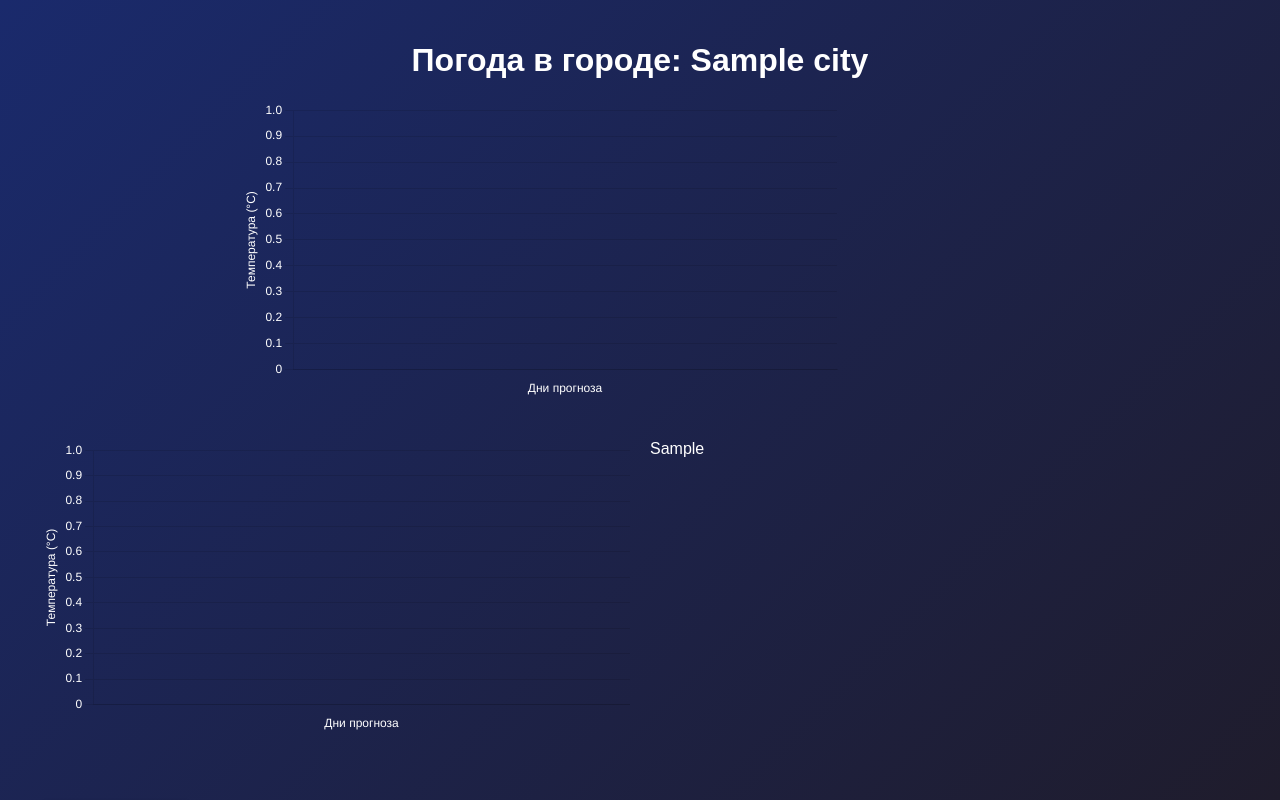
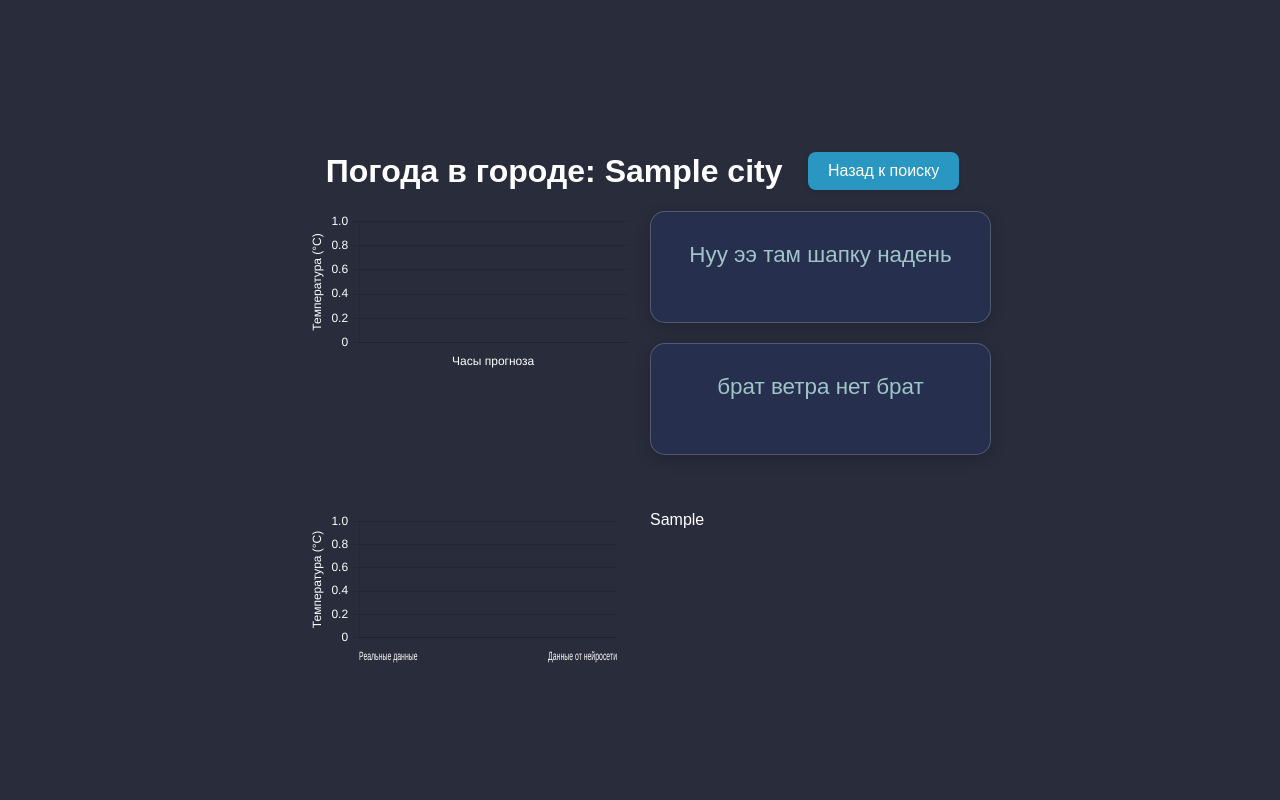
Before and after one commit to tonkaxxx/weather_predictor, a Flask app: template templates/get-weather.html in a window 1280 px wide. Run offline with Flask 3, Linux system fonts and the light colour scheme; the template is opened without the code that fills it: most values are stand-ins (such as "Sample title", 1, 10 or a date in 2020); parts of the project's set-up code (start-up, migrations or seed data) failed here and were passed over.

Commit message:
MAJOR front upd

```diff
--- a/main.py
+++ b/main.py
@@ -89,7 +89,7 @@
 
         df.index = new_index
 
-        html_table = df.to_html(classes='table table-striped', index=True, border=0)
+        html_table = df.to_html(classes='table table-striped', index=True, border=1)
         print(df)
 
         return render_template(
--- a/static/style.css
+++ b/static/style.css
@@ -1,12 +1,13 @@
 body {
+  margin: 0;
+  background: #292c3b;
+  font-family: 'Arial', sans-serif;
+  color: #ffffff;
   height: 100vh;
-  margin: 0;
-  background: linear-gradient(135deg, #1a2a6c, #1f1c2c);
-  font-family: 'Arial', sans-serif;
   display: flex;
+  flex-direction: column;
+  align-items: center;
   justify-content: center;
-  align-items: center;
-  color: #ffffff;
 }
 
 
@@ -35,6 +36,7 @@
   max-width: 500px;
   width: 86%;
   border: 1px solid rgba(255, 255, 255, 0.2);
+  text-align: center;
 }
 
 
@@ -79,20 +81,9 @@
   transition: background-color 0.3s, box-shadow 0.3s;
 }
 
-
 input[type="submit"]:hover {
   background-color: #1b7497;
   box-shadow: 0 4px 10px rgba(0, 0, 0, 0.2);
-}
-
-
-
-.graphic {
-  width: 100%;
-  max-width: 1000px;
-  position: relative;
-  top: 200px;
-  left: 20px;
 }
 
 .table {
@@ -108,27 +99,30 @@
   background-color: #f2f2f213;
 }
 .container {
-    max-width: 1200px;
+  max-height: calc(100% - 100px);
+  max-width: calc(100% - 100px);
   margin: 0 auto;
   padding: 20px;
 }
 .content-wrapper {
   display: flex;
   gap: 20px;
-    margin: 20px 0;
+  justify-content: space-between;
+  align-items: normal;
 }
 .chart-container {
   flex: 1;
-    width: 800px;
-    height: 300px;
-    margin: 20px auto;
+  width: 100%;
+  height: auto;
+  margin: 0;
 }
 .table-container {
   flex: 1;
-    width: 800px;
-    height: 300px;
-    margin: 20px auto;
+  width: 100%;
+  height: auto;
+  margin: 0;
 }
+
 .back-link {
   margin-top: 20px;
   display: block;
@@ -139,3 +133,35 @@
         flex-direction: column;
     }
 }
+
+.top-content {
+  display: flex;
+  justify-content: space-between;
+  align-items: flex-start;
+  gap: 20px;
+  flex: 1;
+}
+
+.top-content .chart-container {
+  flex: 1;
+  height: 300px;
+}
+
+.recommendation-boxes {
+  flex: 1;
+  display: flex;
+  flex-direction: column;
+  gap: 20px;
+}
+
+.head-content {
+  display: flex;
+  justify-content: space-between;
+  align-items: flex-start;
+  gap: 20px;
+}
+
+.head-content .chart-container {
+  flex: 1;
+  height: 300px;
+}
--- a/templates/get-weather.html
+++ b/templates/get-weather.html
@@ -6,10 +6,9 @@
     <script src="https://cdn.jsdelivr.net/npm/chart.js"></script>
     <style>
         .back-button-form {
-            position: fixed;
-            /* bottom: 20px;
-            right: 20px; */
-            align-content: center;
+            position: relative;
+            right: 15px;
+            align-content: right;
             z-index: 1000;
         }
         .back-button-form .input3 {
@@ -24,10 +23,35 @@
 </head>
 <body>
     <div class="container">
-        <h1 style="text-align: center;">Погода в городе: {{ city }}</h1>
+        <div class="head-content">
+            <h1 style="text-align: left; margin-left: 20px;">Погода в городе: {{ city }}</h1>
 
-        <div class="chart-container">
-            <canvas id="weatherChart_24h"></canvas>
+            <form id="cityForm" action="/" method="GET" class="back-button-form">
+                <div class="form_input">
+                    <div class="input3">
+                        <input type="submit" value="Назад к поиску">
+                    </div>
+                </div>
+            </form>
+        </div>
+
+        <div class="top-content">
+            <div class="chart-container">
+                <canvas id="weatherChart_24h"></canvas>
+            </div>
+
+            <div class="recommendation-boxes">
+                <div class="forma">
+                    <div class="label1">
+                        <label for="city">Нуу ээ там шапку надень</label>
+                    </div>
+                </div>
+                <div class="forma">
+                    <div class="label1">
+                        <label for="city">брат ветра нет брат</label>
+                    </div>
+                </div>
+            </div>
         </div>
 
         <div class="content-wrapper">
@@ -39,16 +63,6 @@
                 {{ html_table|safe }}
             </div>
         </div>
-
-    <!-- <div class="forma"> -->
-    <form id="cityForm" action="/" method="GET" class="back-button-form">
-        <div class="form_input">
-            <div class="input3">
-                <input type="submit" value="Назад к поиску">
-            </div>
-        </div>
-    </form>
-    <!-- </div> -->
 
         <script>
             const real_temps = JSON.parse('{{ real_temperatures | tojson | safe }}');
@@ -109,7 +123,7 @@
                             x: {
                                 title: {
                                     display: true,
-                                    text: 'Дни прогноза',
+                                    text: 'Реальные данные                                                                    Данные от нейросети',
                                     color: '#ffffff'
                                 },
                                 ticks: {
@@ -170,7 +184,7 @@
                             x: {
                                 title: {
                                     display: true,
-                                    text: 'Дни прогноза',
+                                    text: 'Часы прогноза',
                                     color: '#ffffff'
                                 },
                                 ticks: {
```
Lines whose indentation alone changed are shown as unchanged.
